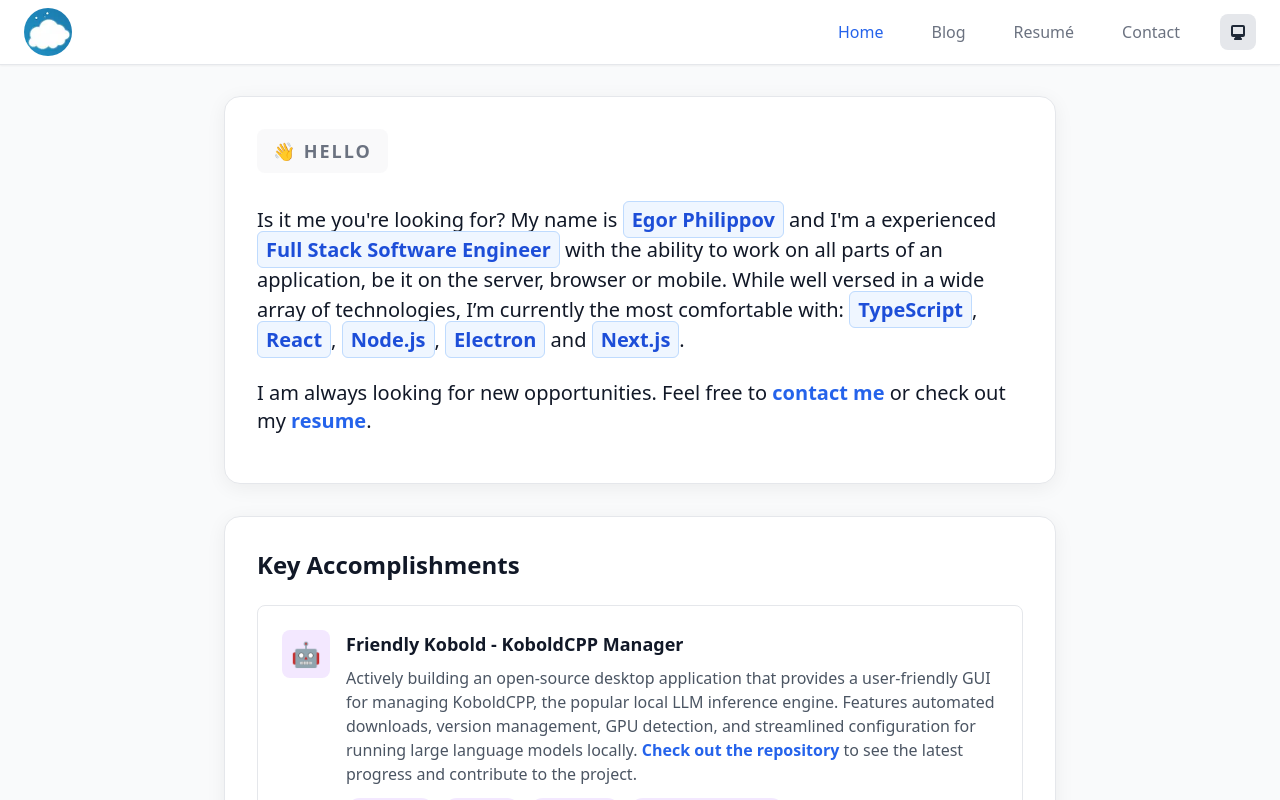
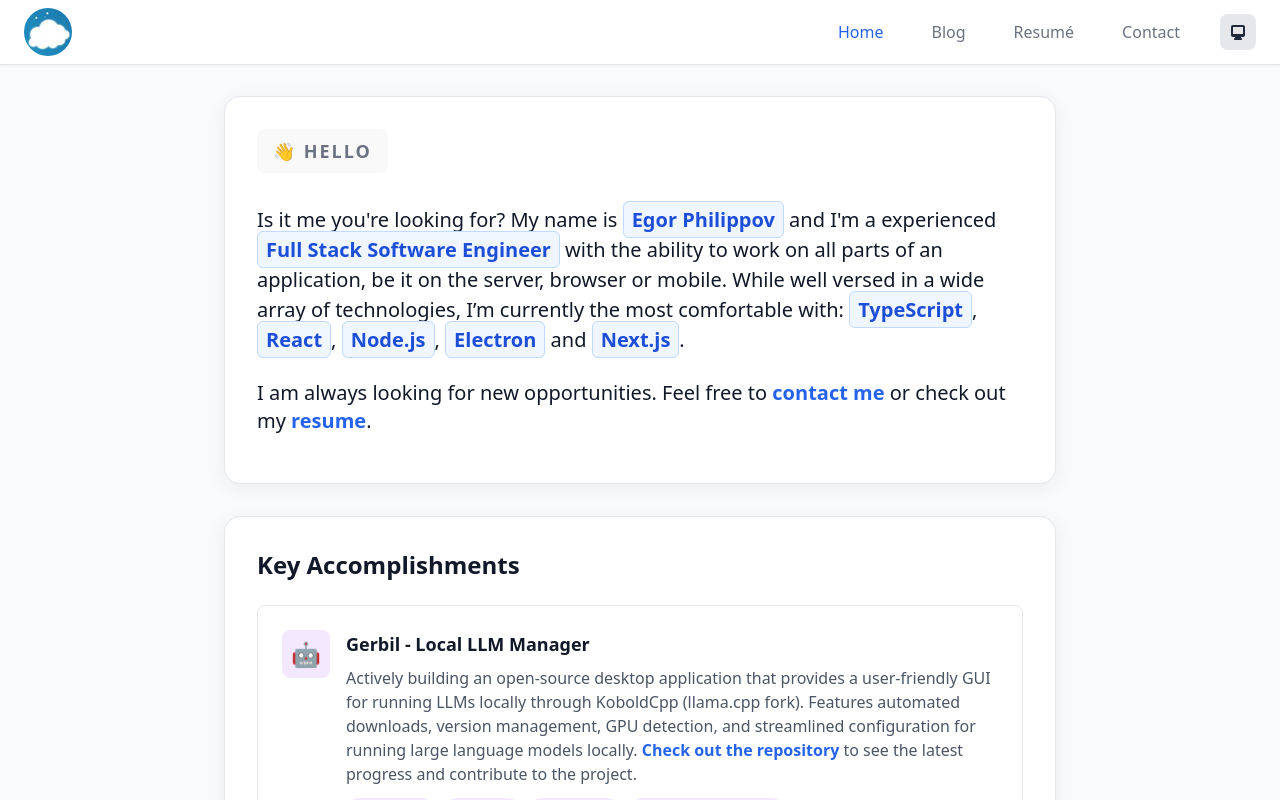
Before and after one commit to lone-cloud/egorphilippov, a Next.js app: page / in a window 1280 px wide. Shown: the top 800 px of the page. Built offline with nearby package versions, Linux system fonts and the light colour scheme.

Commit message:
friendly kobold -> gerbil

```diff
--- a/src/app/page.tsx
+++ b/src/app/page.tsx
@@ -48,17 +48,17 @@ export default function Home() {
 
   const projects = [
     {
-      id: 'friendly-kobold',
+      id: 'gerbil',
       icon: '🤖',
       iconBgColor: 'bg-purple-100 dark:bg-purple-900/30',
-      title: 'Friendly Kobold - KoboldCPP Manager',
+      title: 'Gerbil - Local LLM Manager',
       description: (
         <>
           Actively building an open-source desktop application that provides a user-friendly GUI for
-          managing KoboldCPP, the popular local LLM inference engine. Features automated downloads,
+          running LLMs locally through KoboldCpp (llama.cpp fork). Features automated downloads,
           version management, GPU detection, and streamlined configuration for running large
           language models locally.{' '}
-          <StyledLink href="https://github.com/lone-cloud/friendly-kobold" external>
+          <StyledLink href="https://github.com/lone-cloud/gerbil" external>
             Check out the repository
           </StyledLink>{' '}
           to see the latest progress and contribute to the project.
```
Also changed, not shown: package.json (+15 -10 lines), 1 other file (tests, documents, lock files or other folders).
